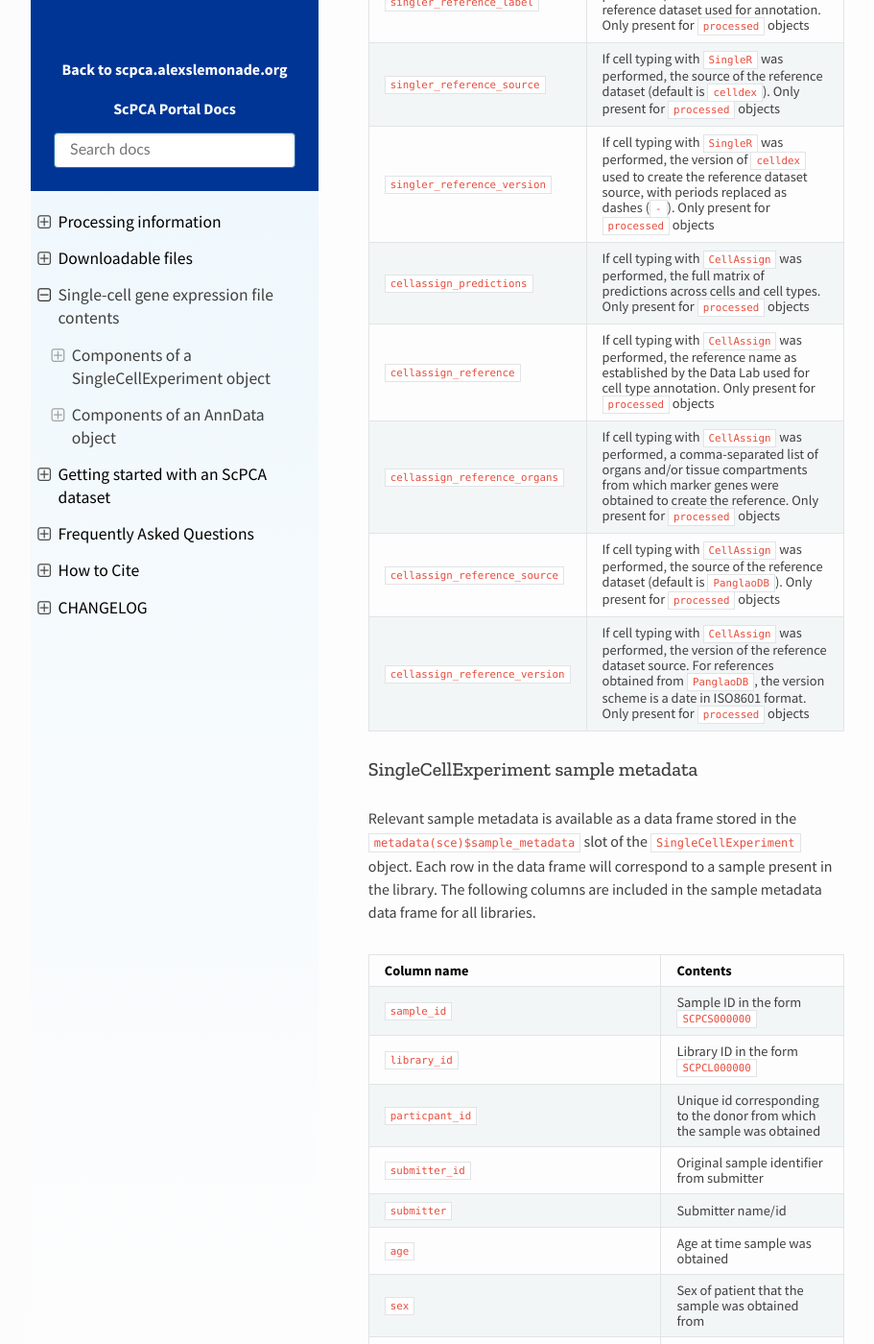
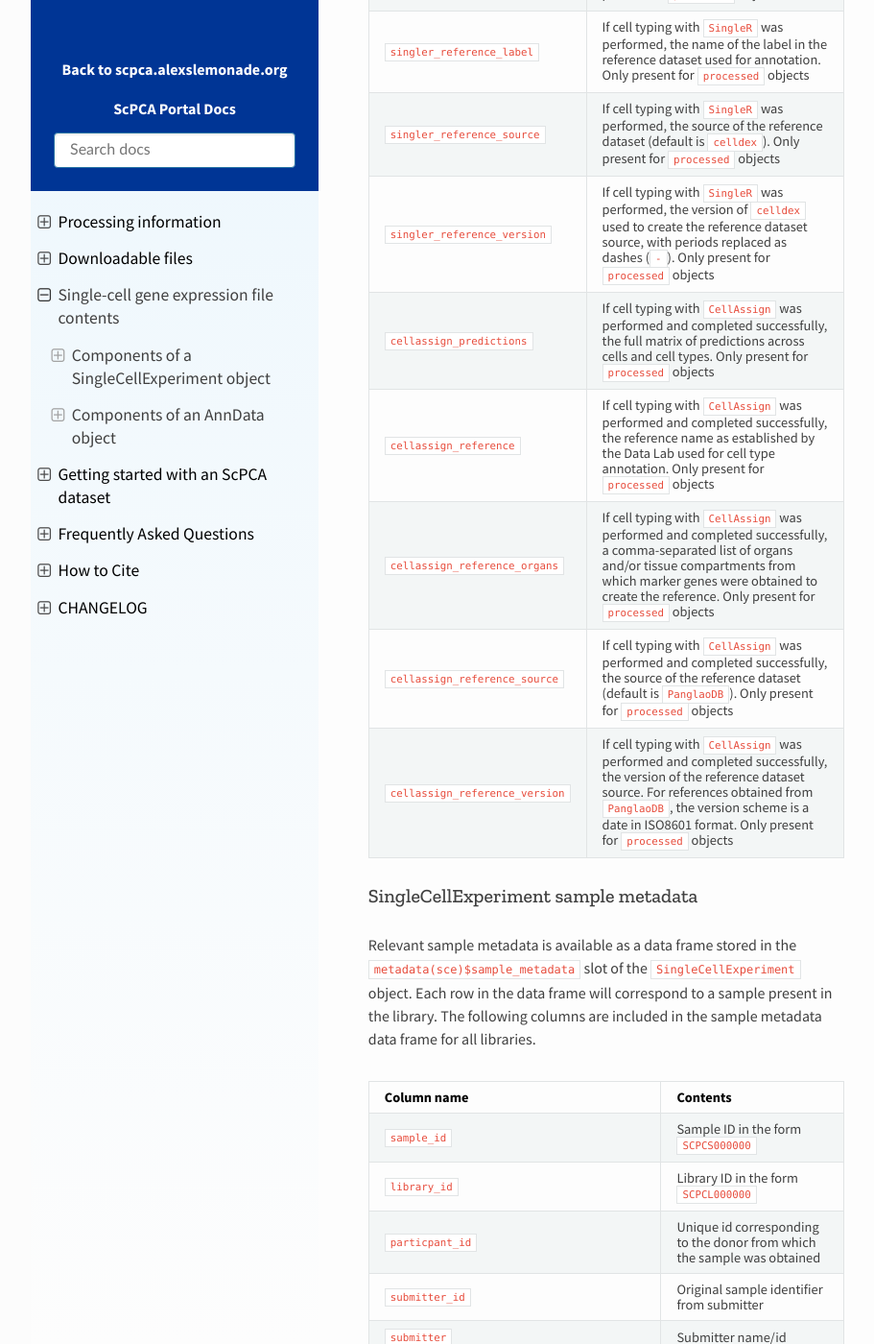
Before and after one commit to DongzeHE/scpca-docs, a Sphinx documentation site: the page built from docs/sce_file_contents.md, in a window 1280 px wide and 1400 px high, scrolled down 6813 px. Shown: the whole window at 96% size, without its empty margins (158-1069 px from the left). Built offline with Sphinx 7.4.7 and the Read the Docs theme 2.0.0, drawn with Linux system fonts in a browser that asks for light colours; some of the changed text lies outside the part shown.

Commit message:
Merge pull request #249 from AlexsLemonade/allyhawkins/cellassign-not-run
Note that CellAssign could be labeled with `Not run`

```diff
--- a/docs/sce_file_contents.md
+++ b/docs/sce_file_contents.md
@@ -77,8 +77,8 @@
 | `cluster`  | Cell cluster identity identified by graph-based clustering |
 | `singler_celltype_annotation`  | If cell typing with `SingleR` was performed, the annotated cell type. Cells labeled as `NA` are those which `SingleR` could not confidently annotate |
 | `singler_celltype_ontology`  | If cell typing with `SingleR` was performed with ontology labels, the annotated cell type's ontology ID. Cells labeled as `NA` are those which `SingleR` could not confidently annotate |
-| `cellassign_celltype_annotation`  | If cell typing with `CellAssign` was performed, the annotated cell type. Cells labeled as `"other"` are those which `CellAssign` could not confidently annotate  |
-| `cellassign_max_prediction`  | If cell typing with `CellAssign` was performed, the annotation's prediction score (probability)  |
+| `cellassign_celltype_annotation`  | If cell typing with `CellAssign` was performed, the annotated cell type. Cells labeled as `"other"` are those which `CellAssign` could not confidently annotate. If `CellAssign` was unable to complete successfully, cells will be labeled as `Not run`  |
+| `cellassign_max_prediction`  | If cell typing with `CellAssign` was performed and completed successfully, the annotation's prediction score (probability)  |
 
 ### SingleCellExperiment gene information and metrics
 
@@ -141,11 +141,11 @@
 | `singler_reference_label` | If cell typing with `SingleR` was performed, the name of the label in the reference dataset used for annotation. Only present for `processed` objects |
 | `singler_reference_source`  | If cell typing with `SingleR` was performed, the source of the reference dataset (default is [`celldex`](http://bioconductor.org/packages/release/data/experiment/html/celldex.html)). Only present for `processed` objects |
 | `singler_reference_version`  | If cell typing with `SingleR` was performed, the version of `celldex` used to create the reference dataset source, with periods replaced as dashes (`-`). Only present for `processed` objects |
-| `cellassign_predictions` | If cell typing with `CellAssign` was performed, the full matrix of predictions across cells and cell types. Only present for `processed` objects |
-| `cellassign_reference` | If cell typing with `CellAssign` was performed, the reference name as established by the Data Lab used for cell type annotation. Only present for `processed` objects |
-| `cellassign_reference_organs` | If cell typing with `CellAssign` was performed, a comma-separated list of organs and/or tissue compartments from which marker genes were obtained to create the reference. Only present for `processed` objects |
-| `cellassign_reference_source`  | If cell typing with `CellAssign` was performed, the source of the reference dataset (default is [`PanglaoDB`](https://panglaodb.se/)). Only present for `processed` objects |
-| `cellassign_reference_version`  | If cell typing with `CellAssign` was performed, the version of the reference dataset source. For references obtained from `PanglaoDB`, the version scheme is a date in ISO8601 format. Only present for `processed` objects |
+| `cellassign_predictions` | If cell typing with `CellAssign` was performed and completed successfully, the full matrix of predictions across cells and cell types. Only present for `processed` objects |
+| `cellassign_reference` | If cell typing with `CellAssign` was performed and completed successfully, the reference name as established by the Data Lab used for cell type annotation. Only present for `processed` objects |
+| `cellassign_reference_organs` | If cell typing with `CellAssign` was performed and completed successfully, a comma-separated list of organs and/or tissue compartments from which marker genes were obtained to create the reference. Only present for `processed` objects |
+| `cellassign_reference_source`  | If cell typing with `CellAssign` was performed and completed successfully, the source of the reference dataset (default is [`PanglaoDB`](https://panglaodb.se/)). Only present for `processed` objects |
+| `cellassign_reference_version`  | If cell typing with `CellAssign` was performed and completed successfully, the version of the reference dataset source. For references obtained from `PanglaoDB`, the version scheme is a date in ISO8601 format. Only present for `processed` objects |
 
 
 ### SingleCellExperiment sample metadata
```
